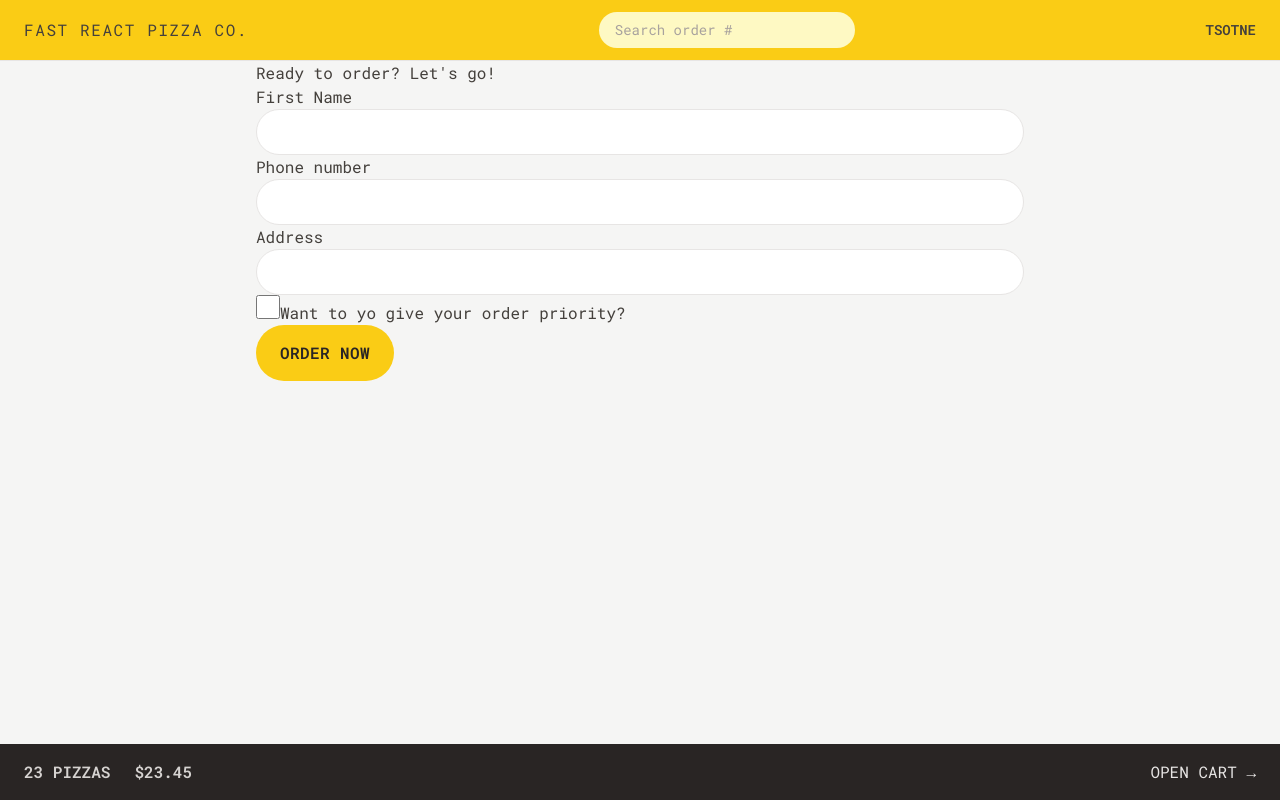
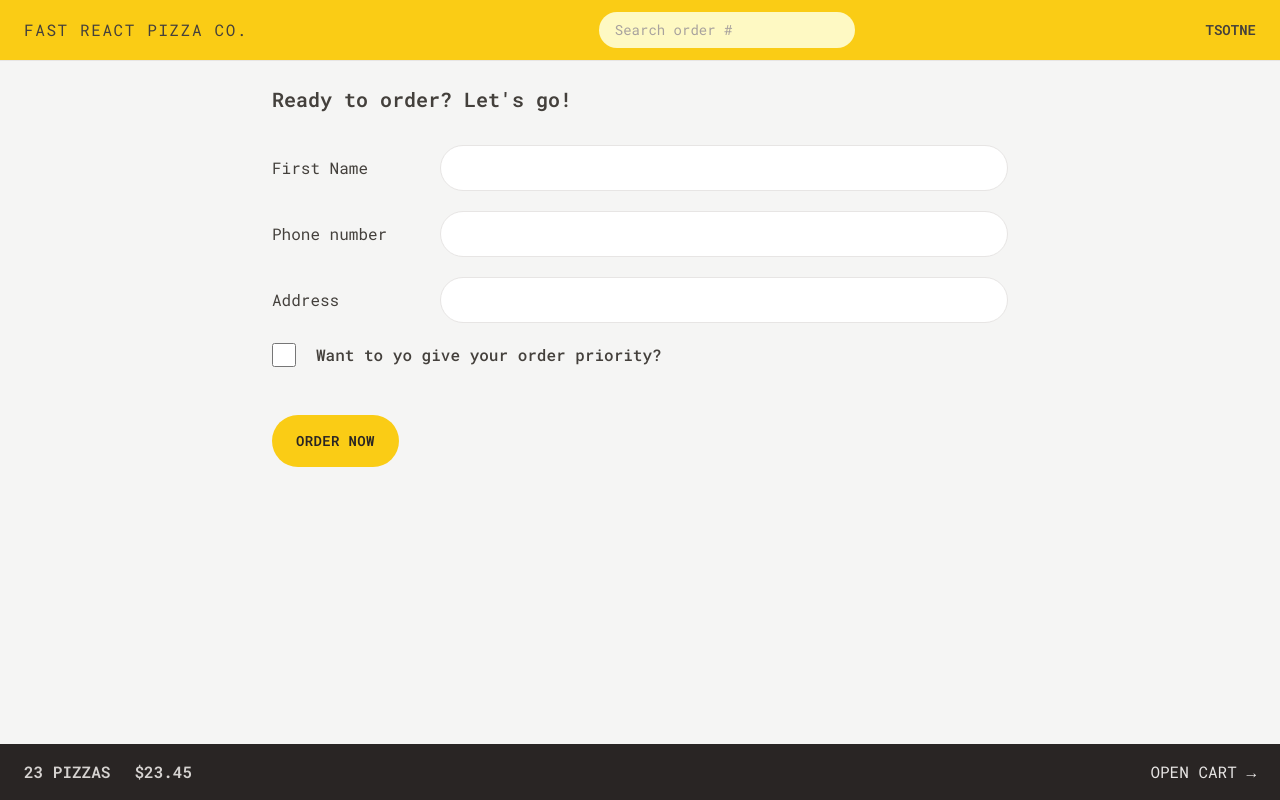
Before and after one commit to TsotMe/fast-pizza, a React (Vite) app: page /order/new in a window 1280 px wide. Built offline with nearby package versions, Linux system fonts and the light colour scheme.

Commit message:
Add styles on create order

```diff
--- a/src/features/order/CreateOrder.jsx
+++ b/src/features/order/CreateOrder.jsx
@@ -43,31 +43,42 @@ function CreateOrder() {
   const cart = fakeCart;
 
   return (
-    <div>
-      <h2>Ready to order? Let&apos;s go!</h2>
+    <div className="px-4 py-6">
+      <h2 className="mb-8 text-xl font-semibold">
+        Ready to order? Let&apos;s go!
+      </h2>
 
       <Form method="POST">
-        <div>
-          <label>First Name</label>
-          <input className="input" type="text" name="customer" required />
+        <div className="mb-5 flex flex-col gap-2 sm:flex-row sm:items-center">
+          <label className="sm:basis-40">First Name</label>
+          <input className="input grow" type="text" name="customer" required />
         </div>
 
-        <div>
-          <label>Phone number</label>
-          <div>
-            <input className="input" type="tel" name="phone" required />
-          </div>
-          {formErrors?.phone && <p>{formErrors.phone}</p>}
-        </div>
-
-        <div>
-          <label>Address</label>
-          <div>
-            <input className="input" type="text" name="address" required />
+        <div className="mb-5 flex flex-col gap-2 sm:flex-row sm:items-center">
+          <label className="sm:basis-40">Phone number</label>
+          <div className="grow">
+            <input className="input w-full" type="tel" name="phone" required />
+            {formErrors?.phone && (
+              <p className="mt-2 rounded-md bg-red-100 p-1 text-xs text-red-700">
+                {formErrors.phone}
+              </p>
+            )}
           </div>
         </div>
 
-        <div>
+        <div className="mb-5 flex flex-col gap-2 sm:flex-row sm:items-center">
+          <label className="sm:basis-40">Address</label>
+          <div className="grow">
+            <input
+              className="input w-full"
+              type="text"
+              name="address"
+              required
+            />
+          </div>
+        </div>
+
+        <div className="mb-12 flex items-center gap-5">
           <input
             className="h-6 w-6 accent-yellow-400 focus:ring focus:ring-yellow-400 focus:ring-offset-2"
             type="checkbox"
@@ -76,7 +87,9 @@ function CreateOrder() {
             // value={withPriority}
             // onChange={(e) => setWithPriority(e.target.checked)}
           />
-          <label htmlFor="priority">Want to yo give your order priority?</label>
+          <label className="font-medium" htmlFor="priority">
+            Want to yo give your order priority?
+          </label>
         </div>
 
         <div>
--- a/src/index.css
+++ b/src/index.css
@@ -4,7 +4,7 @@
 
 @layer components {
   .input {
-    @apply w-full rounded-full border border-stone-200 px-4 py-2 text-sm transition-all duration-300 placeholder:text-stone-400 focus:outline-none focus:ring focus:ring-yellow-400 focus:ring-opacity-50 md:px-6 md:py-3;
+    @apply rounded-full border border-stone-200 px-4 py-2 text-sm transition-all duration-300 placeholder:text-stone-400 focus:outline-none focus:ring focus:ring-yellow-400 focus:ring-opacity-50 md:px-6 md:py-3;
   }
 
   .loader {
--- a/src/ui/Button.jsx
+++ b/src/ui/Button.jsx
@@ -2,11 +2,13 @@ import { Link } from "react-router-dom";
 
 export default function Button({ disabled, children, to, type }) {
   const base =
-    "inline-block rounded-full bg-yellow-400 font-semibold uppercase tracking-wide text-stone-800 transition-colors duration-300 hover:bg-yellow-300 focus:bg-yellow-300 focus:outline-none focus:ring focus:ring-yellow-300 focus:ring-offset-2 disabled:cursor-not-allowed";
+    "text-sm inline-block rounded-full bg-yellow-400 font-semibold uppercase tracking-wide text-stone-800 transition-colors duration-300 hover:bg-yellow-300 focus:bg-yellow-300 focus:outline-none focus:ring focus:ring-yellow-300 focus:ring-offset-2 disabled:cursor-not-allowed";
 
   const styles = {
     primary: base + " px-4 py-3 md:px-6 md:py-4",
     small: base + " px-2 py-1 md:px-3 md:py-2 text-xs",
+    secondary:
+      "inline-block text-sm rounded-full border-2 border-stone-300 font-semibold uppercase tracking-wide text-stone-800 transition-colors duration-300 hover:bg-stone-300 hover:text-stone-800 focus:bg-stone-300 focus:outline-none focus:ring focus:ring-stone-200 focus:text-stone-800 focus:ring-offset-2 disabled:cursor-not-allowed px-4 py-2.5 md:px-6 md:py-3.5",
   };
 
   if (to) {
```
